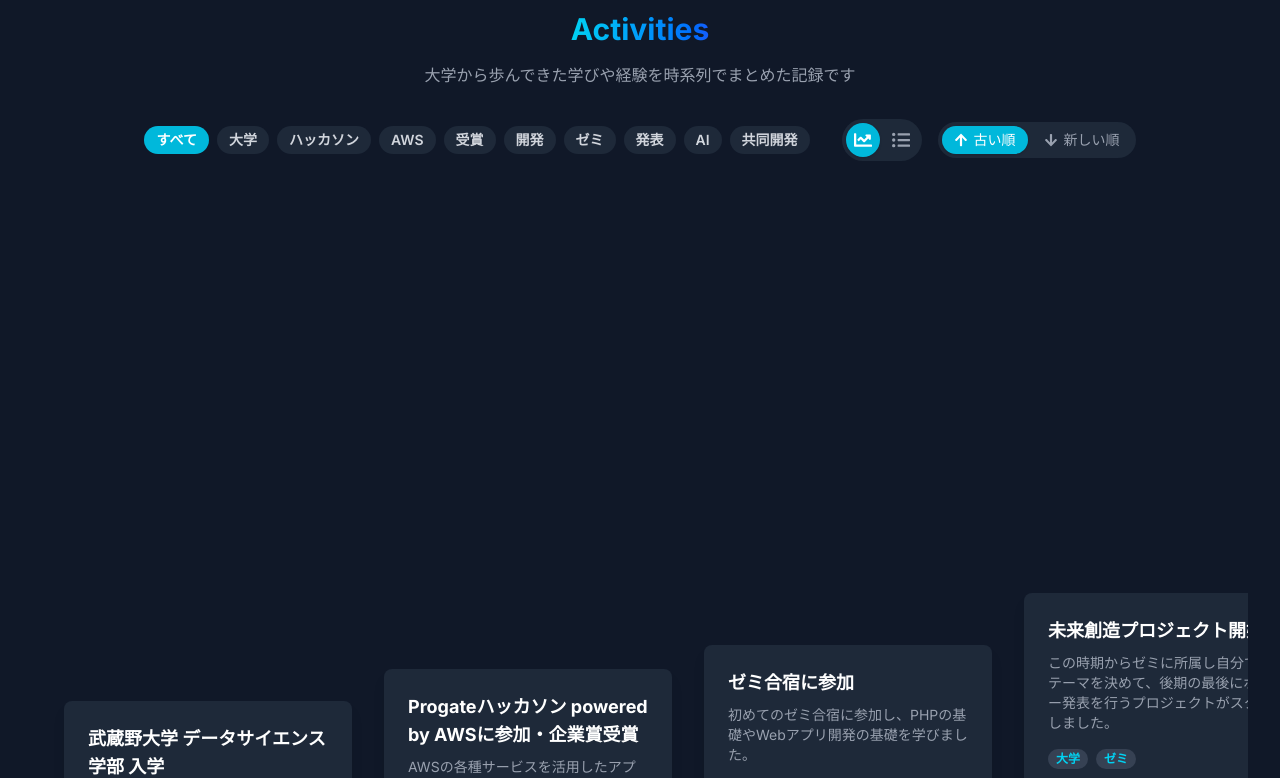
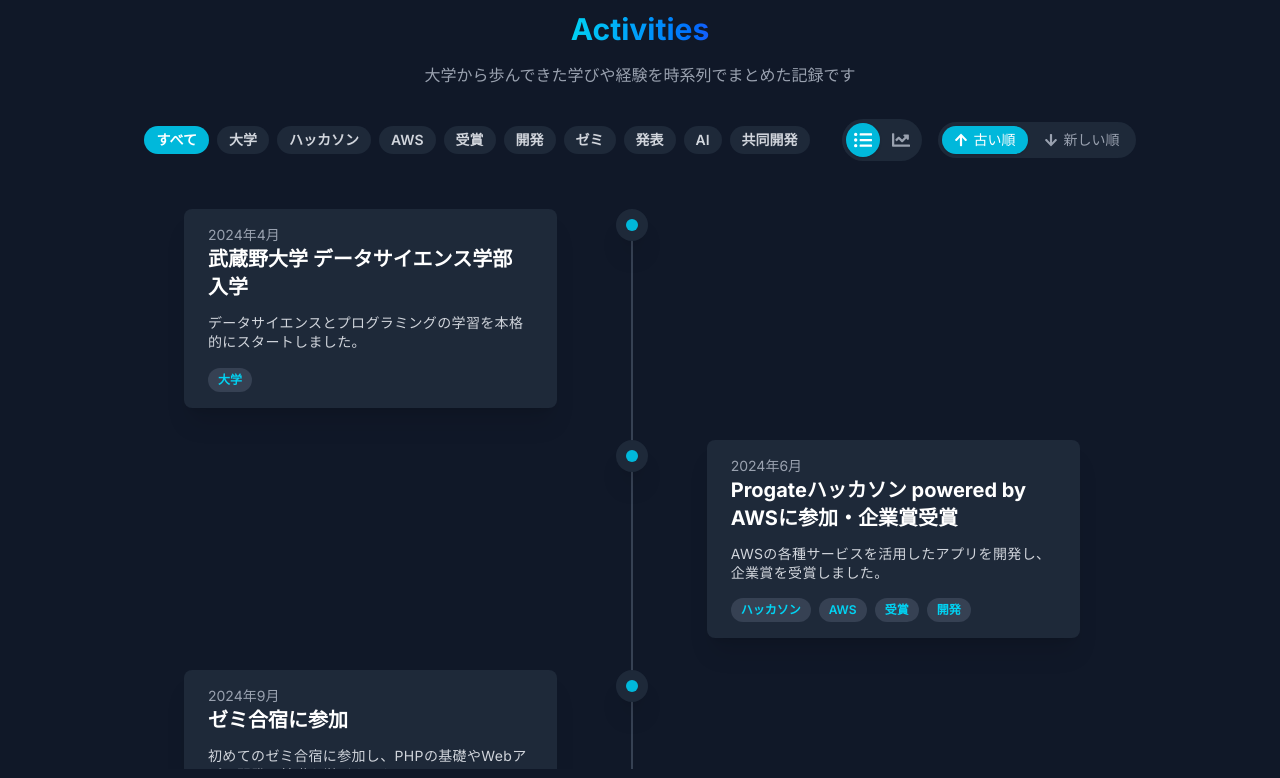
Before and after one commit to namb0304/portfolio, a Next.js app: page / in a window 1280 px wide. Shown: the part 2200-2978 px from the top of the page. Built offline with nearby package versions, Linux system fonts and the light colour scheme.

Commit message:
アクティビティ表示修正

```diff
--- a/components/Timeline.tsx
+++ b/components/Timeline.tsx
@@ -11,7 +11,7 @@
   const { timeline: historyItems } = siteConfig;
   const [activeTag, setActiveTag] = useState<string | null>(null);
   const [sortOrder, setSortOrder] = useState<'asc' | 'desc'>('asc');
-  const [layout, setLayout] = useState<'horizontal' | 'vertical'>('horizontal');
+  const [layout, setLayout] = useState<'horizontal' | 'vertical'>('vertical');
 
   const allTags = [...new Set(historyItems.flatMap(item => item.tags))];
 
@@ -56,6 +56,15 @@
         <div className="flex items-center gap-4">
           <div className="flex items-center gap-1 p-1 bg-gray-800 rounded-full" role="group" aria-label="タイムライン表示レイアウト選択">
             <button
+              onClick={() => setLayout('vertical')}
+              className={`p-2 rounded-full transition-colors focus:outline-none focus:ring-2 focus:ring-cyan-400 ${layout === 'vertical' ? 'bg-cyan-500 text-white shadow' : 'text-gray-400 hover:text-white'}`}
+              title="縦表示"
+              aria-label="縦表示に切り替え"
+              aria-pressed={layout === 'vertical'}
+            >
+              <FaListUl className="text-lg" />
+            </button>
+            <button
               onClick={() => setLayout('horizontal')}
               className={`p-2 rounded-full transition-colors focus:outline-none focus:ring-2 focus:ring-cyan-400 ${layout === 'horizontal' ? 'bg-cyan-500 text-white shadow' : 'text-gray-400 hover:text-white'}`}
               title="横表示"
@@ -63,15 +72,6 @@
               aria-pressed={layout === 'horizontal'}
             >
               <FaChartLine className="text-lg" />
-            </button>
-            <button
-              onClick={() => setLayout('vertical')}
-              className={`p-2 rounded-full transition-colors focus:outline-none focus:ring-2 focus:ring-cyan-400 ${layout === 'vertical' ? 'bg-cyan-500 text-white shadow' : 'text-gray-400 hover:text-white'}`}
-              title="縦表示"
-              aria-label="縦表示に切り替え"
-              aria-pressed={layout === 'vertical'}
-            >
-              <FaListUl className="text-lg" />
             </button>
           </div>
           <div className="flex items-center gap-1 p-1 bg-gray-800 rounded-full whitespace-nowrap" role="group" aria-label="並び順選択">
```
